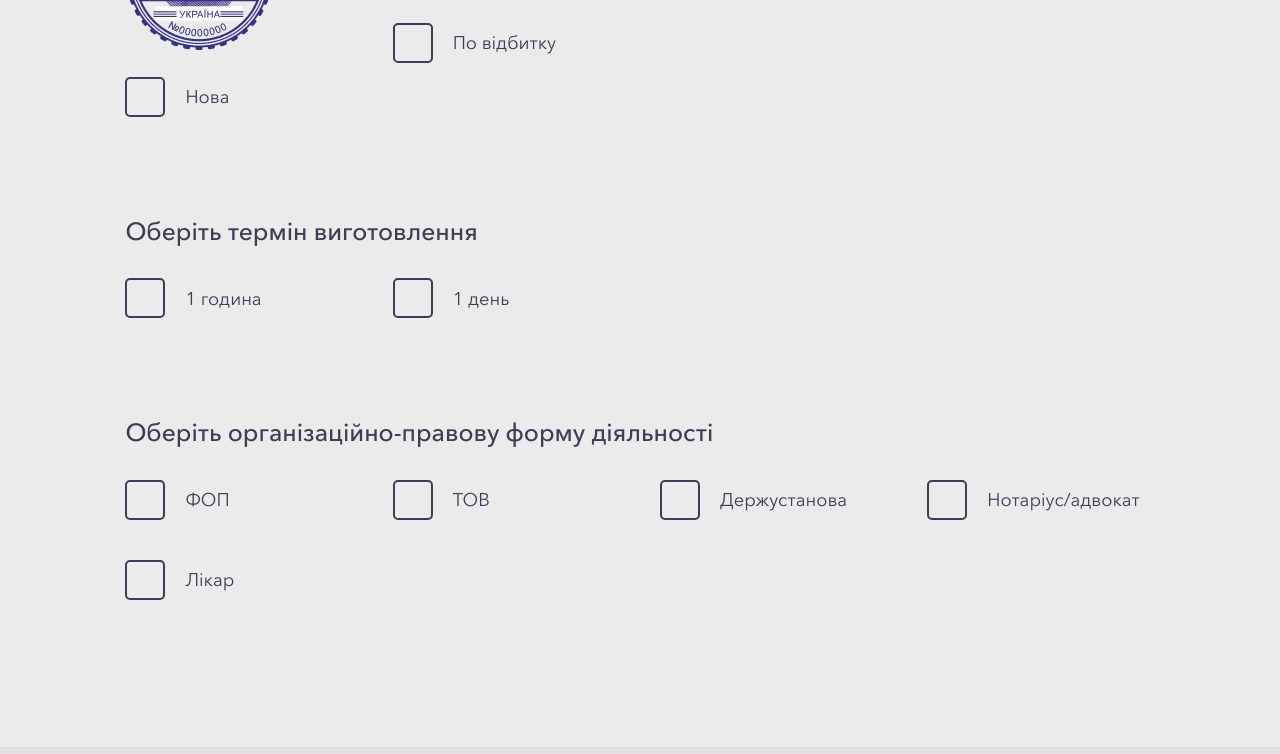
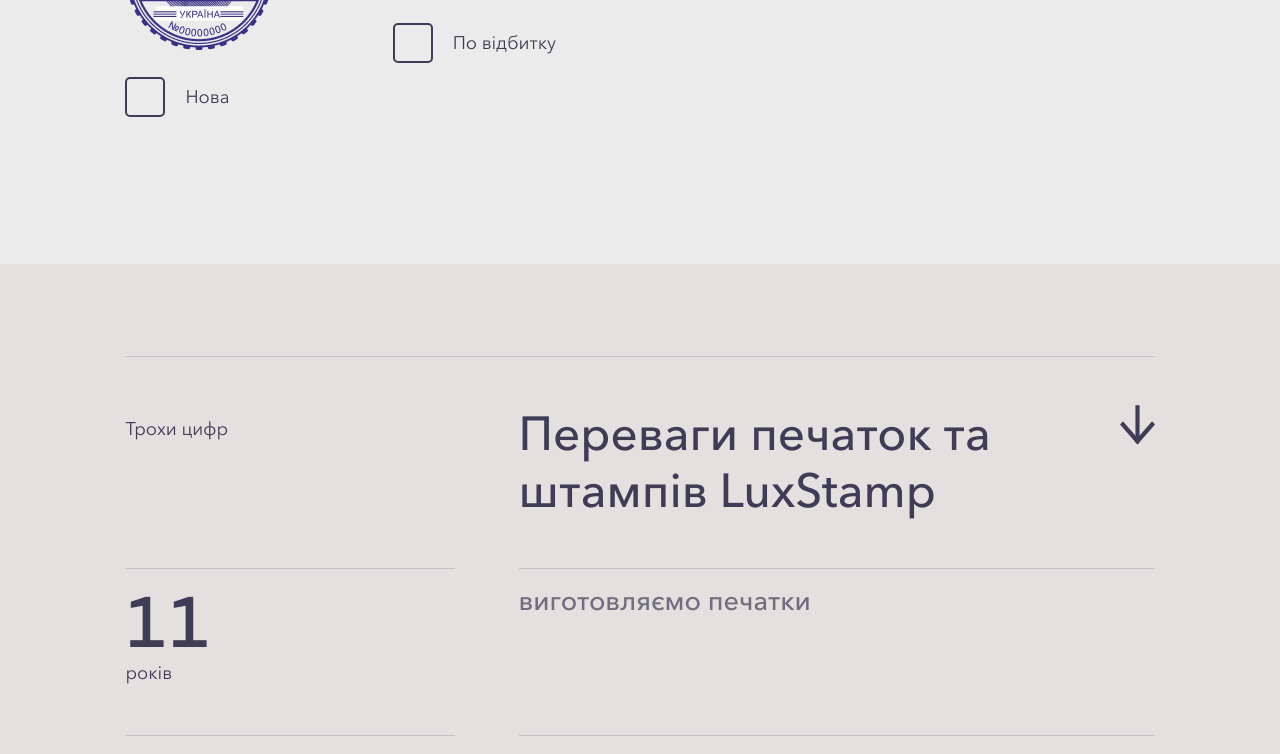
Before and after one commit to letmewin22/luxstamp, a React (Create React App) app: page / in a window 1280 px wide. Shown: the part 2675-3429 px from the top of the page. Built offline with nearby package versions, Linux system fonts and the light colour scheme; data requests are answered from the project's data file.

Commit message:
create model

```diff
--- a/src/components/Checkbox/Checkbox.js
+++ b/src/components/Checkbox/Checkbox.js
@@ -4,14 +4,14 @@
 
 export const Checkbox = (props) => {
   return (
-    <label data-unik='true' className='order__custom-checkbox'>
+    <label className='order__custom-checkbox'>
       {props.type === 'with-img' && (<img src={props.img} alt="" />)}
-      <input className='order__checkbox' type='checkbox' />
+      <input checked={props.selected} data-name={props.name} onChange={props.onChange} className='order__checkbox' type='checkbox' />
       <div className='order__fake-checkbox-wrapper'>
         <div className='order__fake-checkbox'>
           <Check />
         </div>
-        <span className='order__fake-checkbox-text'>{props.text}</span>
+        <span className='order__fake-checkbox-text'>{props.name}</span>
       </div>
     </label>
   )
--- a/src/components/OrderForm/OrderForm.js
+++ b/src/components/OrderForm/OrderForm.js
@@ -1,35 +1,177 @@
-import React from 'react'
+import React, {useState, useRef} from 'react'
 import {Checkbox} from '../Checkbox/Checkbox'
 import img from '../../img/order/form/1.png'
 import img2 from '../../img/order/form/2.png'
 
 export const OrderForm = () => {
+  const counter = useRef(0)
+
+  // const object = [
+  //   {
+  //     price: 420,
+  //     name: 'Печатки',
+  //     items: []
+  //   },
+  //   {
+  //     price: 350,
+  //     name: 'Штампы',
+  //     items: []
+  //   },
+  //   {
+  //     price: 280,
+  //     name: 'Факсимиле',
+  //     items: []
+  //   }
+  // ]
+
+  const [steps, setSteps] = useState([
+    {
+      id: 1,
+      parents: [],
+      title: 'Оберіть вид виробу',
+      inputsCount: 4,
+      unique: true,
+      visible: true,
+      items: [
+        {
+          id: 1,
+          name: 'Нова',
+          type: 'with-img',
+          selected: false,
+          img: img,
+        },
+        {
+          id: 2,
+          name: 'По відбитку',
+          type: 'with-img',
+          selected: false,
+          img: img2,
+        },
+      ],
+    },
+    {
+      id: 2,
+      parents: ['Нова', 'По відбитку'],
+      title: 'Оберіть термін виготовлення',
+      inputsCount: 4,
+      unique: true,
+      visible: false,
+      items: [
+        {
+          id: 1,
+          name: '1 година',
+          type: null,
+          img: '',
+          selected: false,
+        },
+        {
+          id: 2,
+          name: '1 день',
+          type: null,
+          img: '',
+          selected: false,
+        },
+      ],
+    },
+    {
+      id: 3,
+      visible: false,
+      parents: ['1 година', '1 день'],
+      title: 'Оберіть організаційно-правову форму діяльності',
+      inputsCount: 4,
+      unique: true,
+      items: [
+        {
+          id: 1,
+          name: 'ФОП',
+          type: null,
+          img: '',
+          selected: false,
+        },
+        {
+          id: 2,
+          name: 'ТОВ',
+          type: null,
+          img: '',
+          selected: false,
+        },
+        {
+          id: 3,
+          name: 'Нотаріус/адвокат',
+          type: null,
+          img: '',
+          selected: false,
+        },
+        {
+          id: 4,
+          name: 'Лікар',
+          type: null,
+          img: '',
+          selected: false,
+        },
+      ],
+    },
+  ])
+
+  // const [markup, setMarkup] = useState([])
+
+  const onChange = (e) => {
+    const newArray = [...steps]
+    const l = newArray.length
+
+    // newArray.forEach(el => el.visible = false)
+
+    newArray[counter.current].items.forEach((item) => {
+      newArray[counter.current].unique && (item.selected = false)
+      if (item.name === e.target.dataset.name) {
+        item.selected = true
+      }
+    })
+
+    newArray.forEach((step, i) => {
+      console.log(counter.current, i);
+      if (step.parents.includes(e.target.dataset.name)) {
+        newArray[i].visible = true
+      }
+    })
+    if(counter.current < l - 1) {
+      counter.current++
+    }
+    setSteps([...newArray])
+  }
+
+  // console.log(counter.current)
+  console.log(steps)
+
   return (
     <div className='order__form-wrapper'>
-      <div className='order__form-step'>
-        <h3 className='h3 order__h3'>Оберіть вид виробу</h3>
-        <div className='order__form-inputs order__form-inputs--4'>
-          <Checkbox text='Нова' type='with-img' img={img} />
-          <Checkbox text='По відбитку' type='with-img' img={img2} />
-        </div>
-      </div>
-      <div className='order__form-step'>
-        <h3 className='h3 order__h3'>Оберіть термін виготовлення</h3>
-        <div className='order__form-inputs order__form-inputs--4'>
-          <Checkbox text='1 година' />
-          <Checkbox text='1 день' />
-        </div>
-      </div>
-      <div className='order__form-step'>
-        <h3 className='h3 order__h3'>Оберіть організаційно-правову форму діяльності</h3>
-        <div className='order__form-inputs order__form-inputs--4'>
-          <Checkbox text='ФОП' />
-          <Checkbox text='ТОВ' />
-          <Checkbox text='Держустанова' />
-          <Checkbox text='Нотаріус/адвокат' />
-          <Checkbox text='Лікар' />
-        </div>
-      </div>
+      {steps.map((step) => {
+        return (
+          step.visible && (
+            <div key={step.id} className='order__form-step'>
+              <h3 className='h3 order__h3'>{step.title}</h3>
+              <div
+                className={
+                  'order__form-inputs order__form-inputs--' + step.inputsCount
+                }
+              >
+                {step.items.map((item) => {
+                  return (
+                    <Checkbox
+                      onChange={onChange}
+                      key={item.id}
+                      name={item.name}
+                      type={item.type}
+                      img={item.img && item.img}
+                      selected={item.selected}
+                    />
+                  )
+                })}
+              </div>
+            </div>
+          )
+        )
+      })}
     </div>
   )
 }
```
